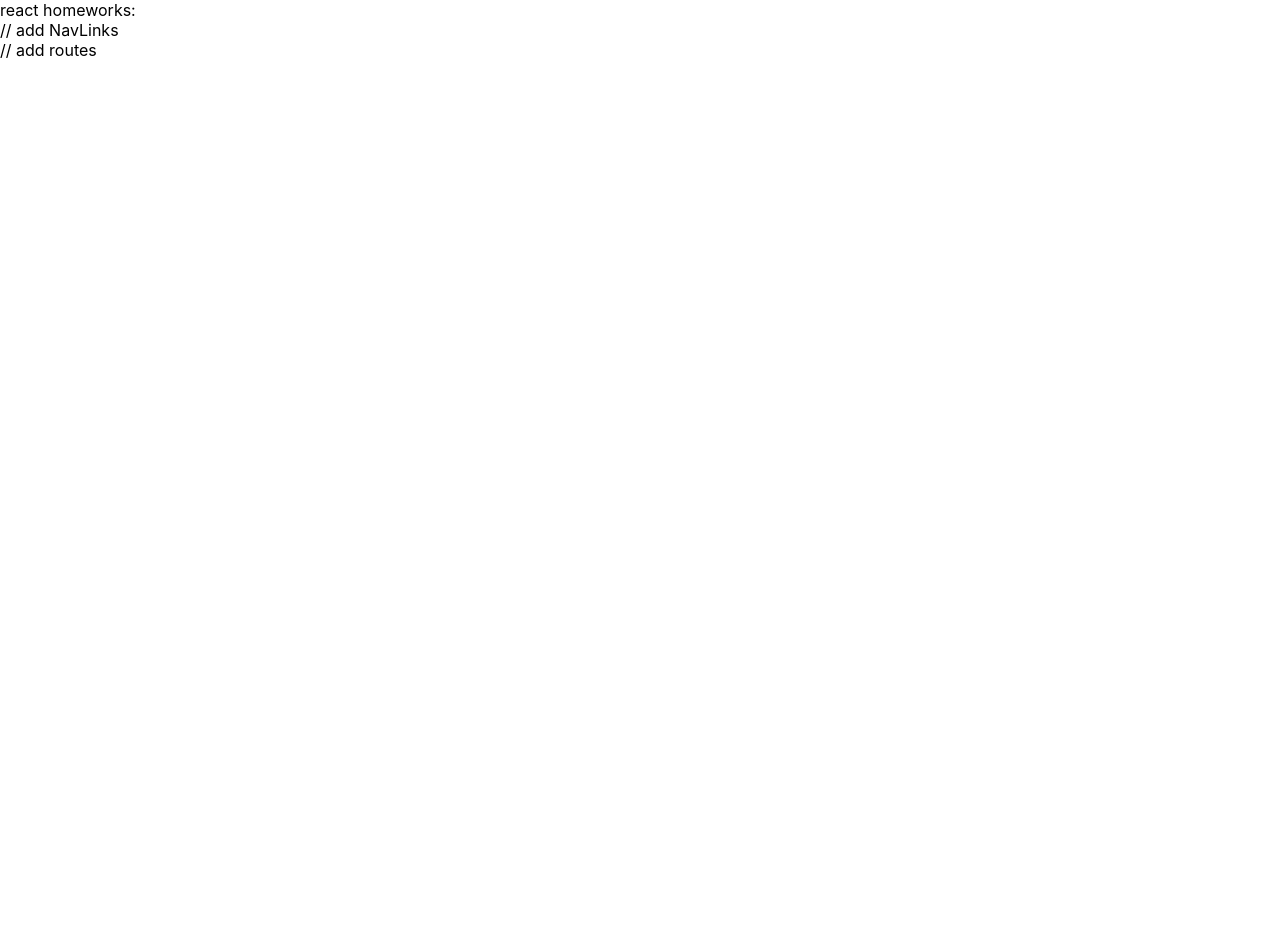
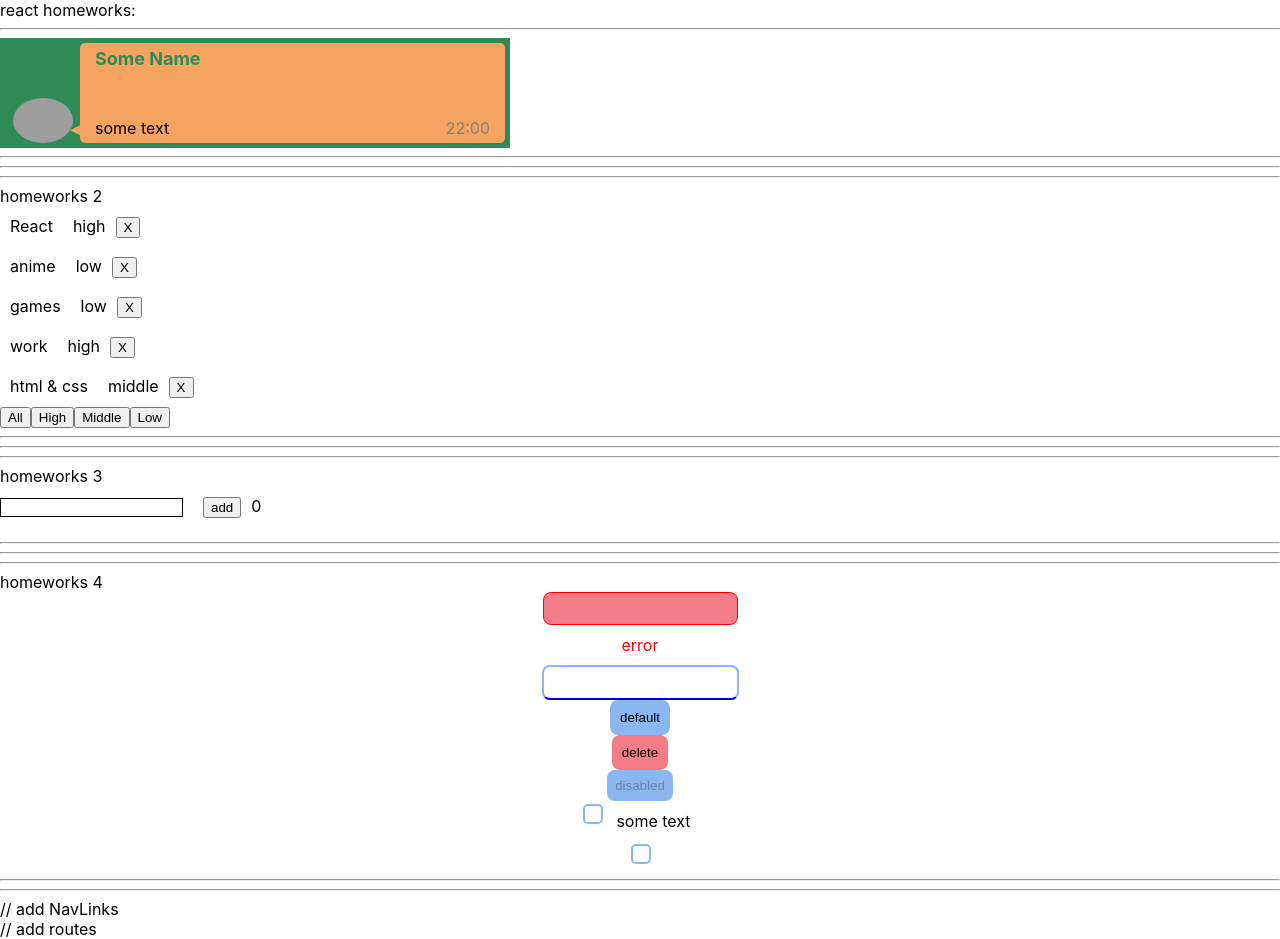
Before and after one commit to dezo103/HW, a React (Create React App) app: page / in a window 1280 px wide. Before the commit the page ends 800 px from the top, so only its background shows below. Built offline with nearby package versions, Linux system fonts and the light colour scheme; grey boxes are pictures that could not be loaded.

Commit message:
uncommented all completed tasks

```diff
--- a/src/p1-main/m1-ui/u1-app/App.tsx
+++ b/src/p1-main/m1-ui/u1-app/App.tsx
@@ -1,19 +1,19 @@
 import React from 'react'
 import s from './App.module.css'
-// import HW1 from '../../../p2-homeworks/h1/HW1'
-// import HW2 from "../../../p2-homeworks/h2/HW2";
-// import HW3 from "../../../p2-homeworks/h3/HW3";
-// import HW4 from "../../../p2-homeworks/h4/HW4";
+import HW1 from '../../../p2-homeworks/h1/HW1'
+import HW2 from "../../../p2-homeworks/h2/HW2";
+import HW3 from "../../../p2-homeworks/h3/HW3";
+import HW4 from "../../../p2-homeworks/h4/HW4";
 import HW5 from "../../../p2-homeworks/h5/HW5";
 
 function App() {
     return (
         <div className={s.App}>
             <div>react homeworks:</div>
-            {/*<HW1/>*/}
-            {/*<HW2/>*/}
-            {/*<HW3/>*/}
-            {/*<HW4/>*/}
+            <HW1/>
+            <HW2/>
+            <HW3/>
+            <HW4/>
             <HW5/>
             {/*<HW6/>*/}
             {/*<HW7/>*/}
```
